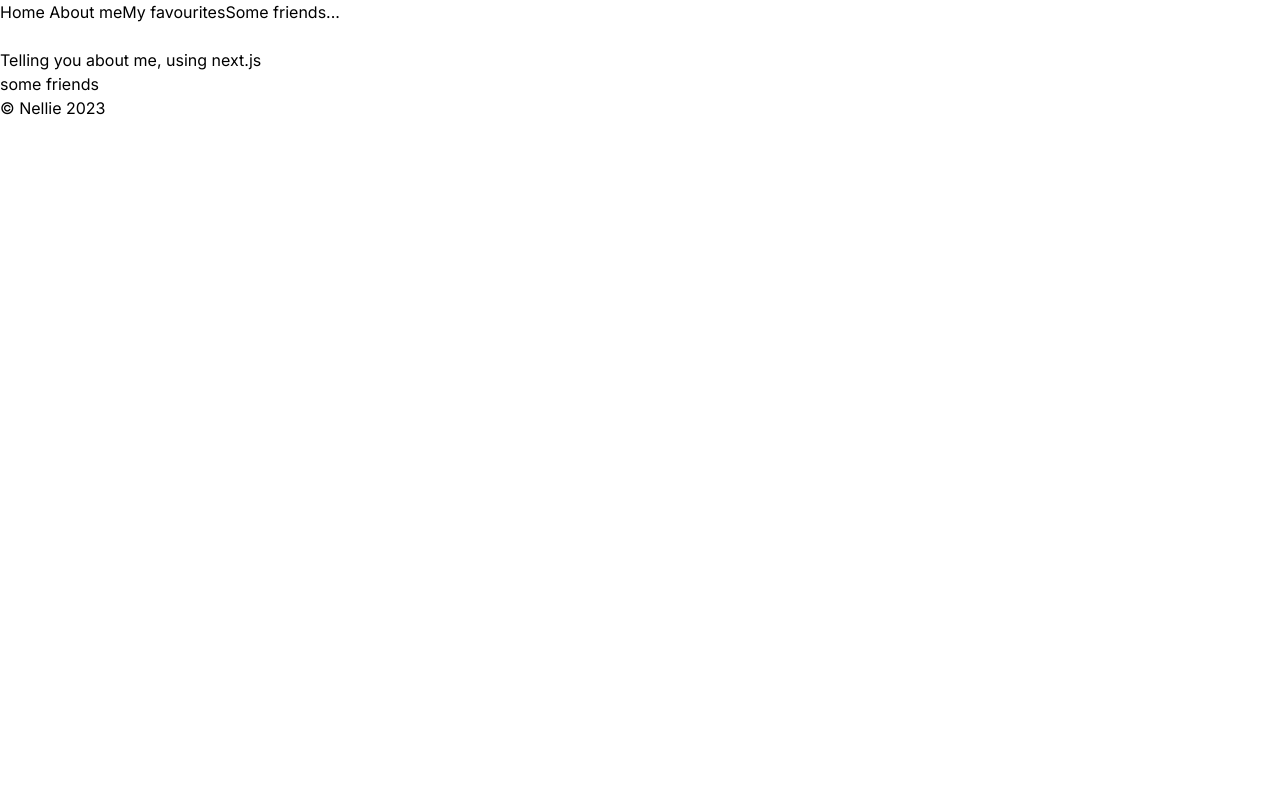
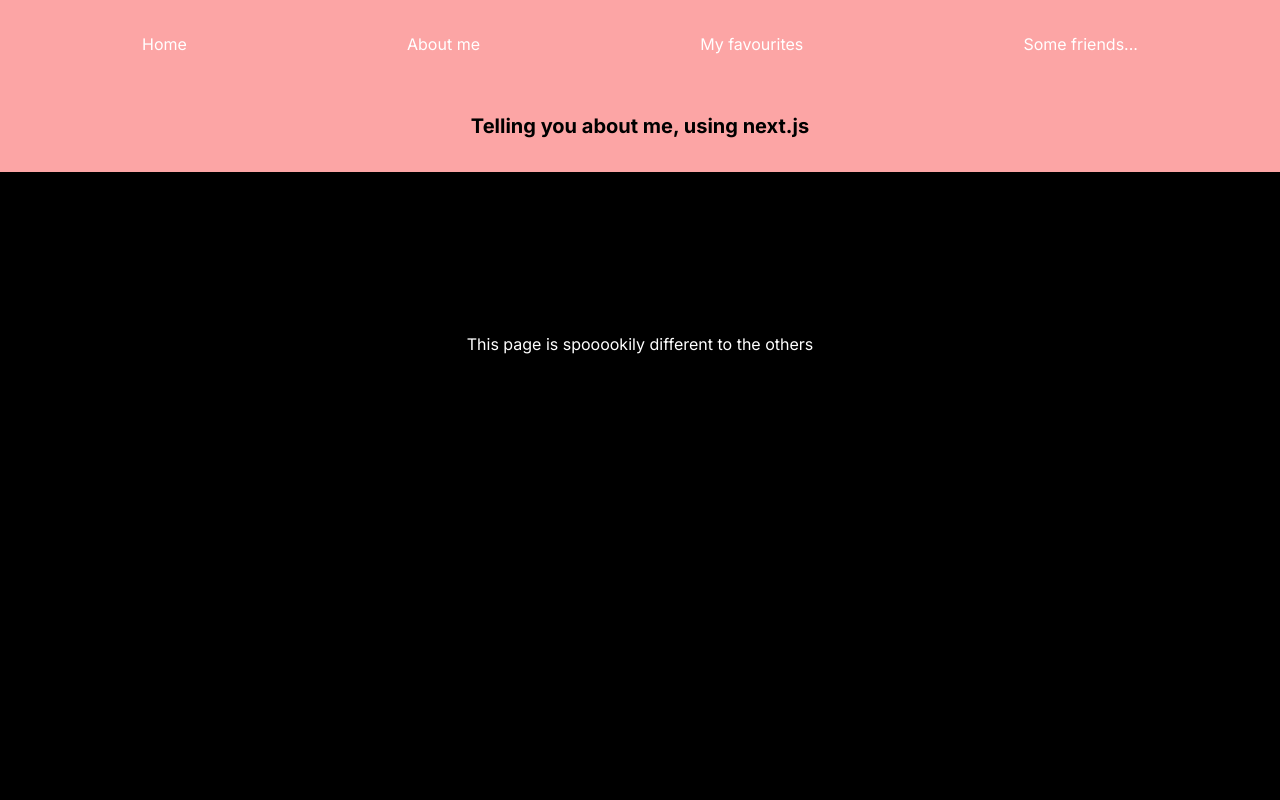
Before and after one commit to nellie-allsop/lab-2, a Next.js app: page /friends in a window 1280 px wide. Shown: the top 800 px of the page. Built offline with nearby package versions, Linux system fonts and the light colour scheme.

Commit message:
add more css

```diff
--- a/app/about/page.tsx
+++ b/app/about/page.tsx
@@ -1,3 +1,3 @@
 export default function AboutRoute() {
-	return <p>hello, about page world!</p>;
+	return <p className="p-8">Fun fact, I moved to Norwich this year!</p>;
 }
--- a/app/components/Footer.tsx
+++ b/app/components/Footer.tsx
@@ -1,7 +1,9 @@
 export default function Footer() {
 	return (
 		<>
-			<footer>&copy; Nellie 2023</footer>
+			<footer className="flex justify-around text-white">
+				&copy; Nellie 2023
+			</footer>
 		</>
 	);
 }
--- a/app/components/Header.tsx
+++ b/app/components/Header.tsx
@@ -2,9 +2,9 @@
 
 export default function Header() {
 	return (
-		<div>
+		<div className="bg-red-300">
 			<div className="flex flex-col">
-				<nav>
+				<nav className="flex justify-around text-white m-8">
 					<Link href="./">Home </Link>
 					<Link href="./about">About me</Link>
 					<Link href="./favourites">My favourites</Link>
@@ -12,7 +12,9 @@
 				</nav>
 				<div>
 					<br />
-					<h1>Telling you about me, using next.js</h1>
+					<h1 className="font-bold flex justify-around mb-8 text-xl">
+						Telling you about me, using next.js
+					</h1>
 				</div>
 			</div>
 		</div>
--- a/app/favourites/page.tsx
+++ b/app/favourites/page.tsx
@@ -1,3 +1,3 @@
 export default function FavouriteRoute() {
-	return <p>some favourites</p>;
+	return <p className="p-8">I love chocolate covered pretzels.</p>;
 }
--- a/app/friends/layout.tsx
+++ b/app/friends/layout.tsx
@@ -1,3 +1,7 @@
 export default function Layout({ children }: { children: React.ReactNode }) {
-	return <div>{children}</div>;
+	return (
+		<main className="bg-black h-screen">
+			<div>{children}</div>
+		</main>
+	);
 }
--- a/app/friends/page.tsx
+++ b/app/friends/page.tsx
@@ -1,3 +1,9 @@
 export default function GPRoute() {
-	return <p>some friends</p>;
+	return (
+		<div>
+			<p className="text-white p-40 flex justify-around">
+				This page is spooookily different to the others
+			</p>
+		</div>
+	);
 }
--- a/app/layout.tsx
+++ b/app/layout.tsx
@@ -18,7 +18,9 @@
 }) {
 	return (
 		<html lang="en">
-			<body className={inter.className}>
+			<body
+				className={`${inter.className} bg-gradient-to-r from-yellow-500 via-green-500 to-pink-500 h-screen`}
+			>
 				<Header />
 				{children}
 				<Footer />
```
